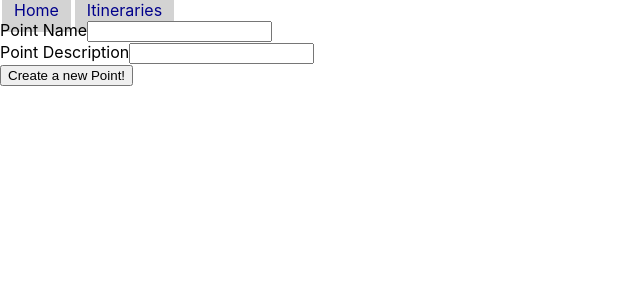
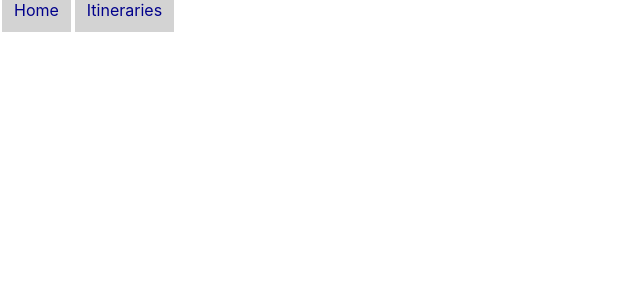
Before and after one commit to thekevinhuang/itinerarian, a React (Create React App) app: page /points in a window 1280 px wide. Shown: the top 300 px of the page, without its empty margins (0-640 px from the left). Built offline with nearby package versions, Linux system fonts and the light colour scheme.

Commit message:
added routes for point displays

```diff
--- a/src/containers/DatesContainer.js
+++ b/src/containers/DatesContainer.js
@@ -21,10 +21,4 @@ const mapStateToProps = state => {
     }
 }
 
-const mapDispatchToProps = dispatch => {
-    return {
-
-    }
-}
-
-export default connect(mapStateToProps, mapDispatchToProps)(DatesContainer)
+export default connect(mapStateToProps)(DatesContainer)
--- a/src/containers/PointsContainer.js
+++ b/src/containers/PointsContainer.js
@@ -2,13 +2,16 @@ import React, {Component} from 'react'
 import { connect } from 'react-redux';
 import Points from '../components/points/Points'
 import PointNew from '../components/points/PointNew'
+import PointShow from '../components/points/PointShow'
+import {Route} from 'react-router-dom'
 
 class PointsContainer extends Component {
     render() {
         return (
             <div>
-                <PointNew date={this.props.date} addPoint={this.props.addPoint}/>
-                <Points date={this.props.date} points={this.props.points}/>
+                <Route path="/dates" render={(props)=> <div><PointNew date={this.props.date} addPoint={this.props.addPoint}/> <Points date={this.props.date} points={this.props.points} {...props}/></div>}/>
+
+                <Route path="/points/:id" render={() => <PointShow date={this.props.date} points={this.props.points}/>}/>
 
             </div>
         )
```
Also changed, not shown: todo.txt.
